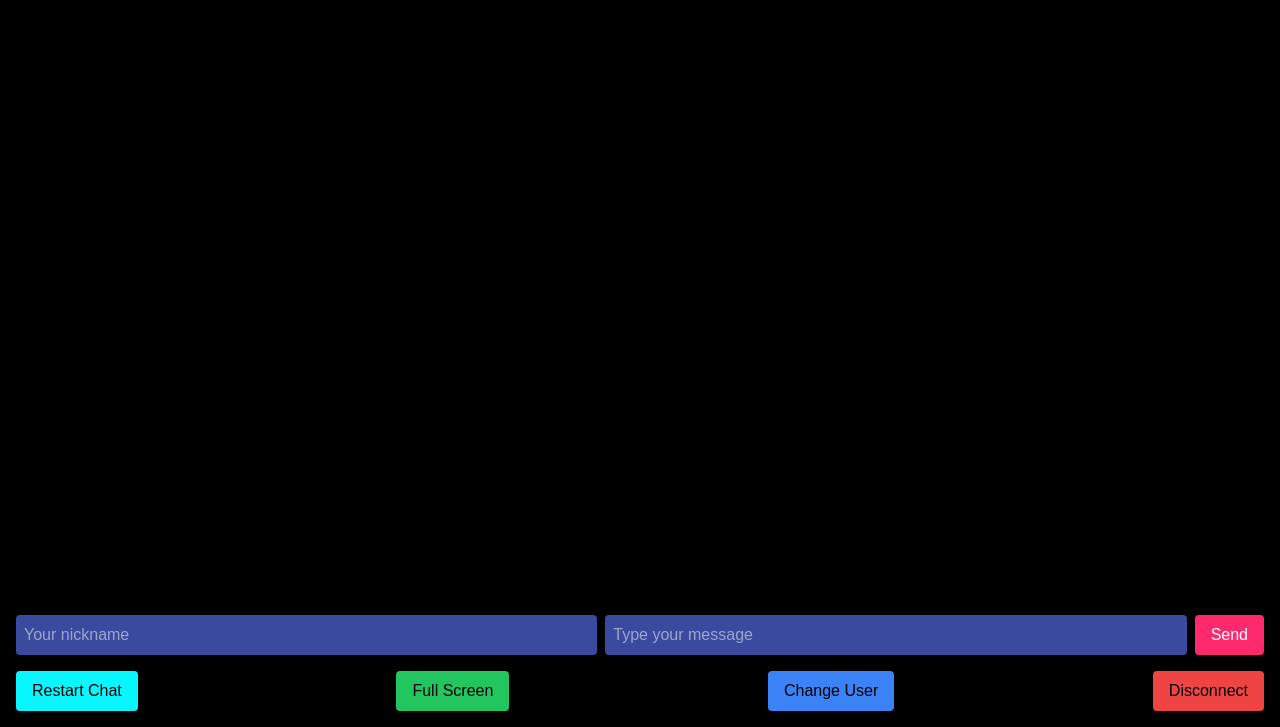
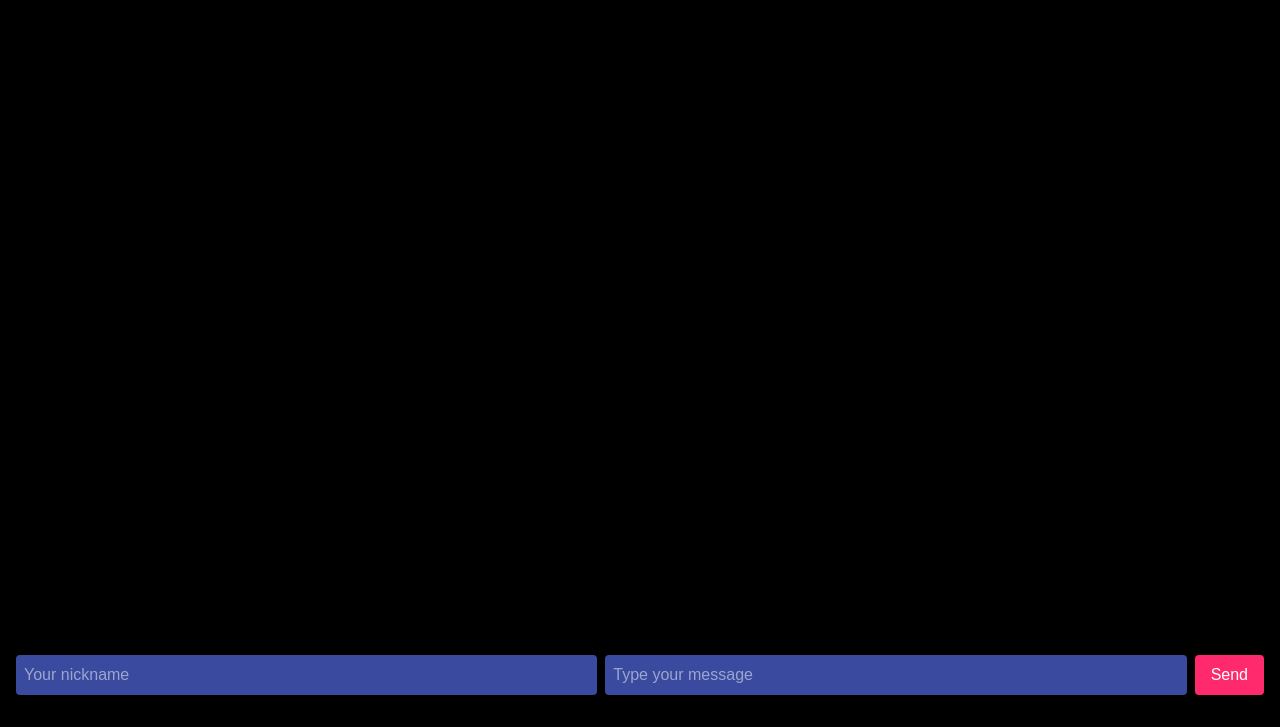
Before and after one commit to Jerieth/CIPHER, a Flask app: page / in a window 1280 px wide. Shown: the part 73-800 px from the top of the page. Run offline with Flask 3, Linux system fonts and the light colour scheme; some libraries are stand-ins or nearby versions.

Commit message:
Agent step completed: Rollback the repository to checkpoint c6c6c879

```diff
--- a/app.py
+++ b/app.py
@@ -1,7 +1,5 @@
 from flask import Flask, render_template
 from flask_socketio import SocketIO, emit
-import time
-import random
 
 app = Flask(__name__)
 app.config['SECRET_KEY'] = 'secret!'
@@ -25,20 +23,5 @@ def handle_message(data):
     nickname = data['nickname']
     emit('receive_message', {'message': message, 'nickname': nickname}, broadcast=True)
 
-    # Simulate CIPHER's response
-    socketio.start_background_task(send_cipher_response, nickname)
-
-def send_cipher_response(user_name):
-    time.sleep(random.uniform(1, 3))  # Random delay between 1 and 3 seconds
-    responses = [
-        f"Thank you for your message, {user_name}. How can I assist you today?",
-        f"Greetings, {user_name}. What would you like to know about the EVA mission?",
-        f"Hello {user_name}, I'm here to help with any questions about our space exploration efforts.",
-        f"{user_name}, your input is valuable. What aspect of the mission would you like to discuss?",
-        f"Welcome, {user_name}. I'm ready to provide information on our current space technologies and missions."
-    ]
-    cipher_message = random.choice(responses)
-    socketio.emit('receive_message', {'message': cipher_message, 'nickname': 'CIPHER'})
-
 if __name__ == '__main__':
     socketio.run(app, host='0.0.0.0', port=5000)
--- a/static/css/output.css
+++ b/static/css/output.css
@@ -617,10 +617,6 @@ video {
   flex-direction: column;
 }
 
-.justify-between {
-  justify-content: space-between;
-}
-
 .gap-2 {
   gap: 0.5rem;
 }
@@ -642,11 +638,6 @@ video {
   background-color: rgb(0 0 0 / var(--tw-bg-opacity));
 }
 
-.bg-blue-500 {
-  --tw-bg-opacity: 1;
-  background-color: rgb(59 130 246 / var(--tw-bg-opacity));
-}
-
 .bg-cosmic-blue {
   --tw-bg-opacity: 1;
   background-color: rgb(58 74 158 / var(--tw-bg-opacity));
@@ -657,24 +648,9 @@ video {
   background-color: rgb(0 0 0 / var(--tw-bg-opacity));
 }
 
-.bg-green-500 {
-  --tw-bg-opacity: 1;
-  background-color: rgb(34 197 94 / var(--tw-bg-opacity));
-}
-
-.bg-neon-cyan {
-  --tw-bg-opacity: 1;
-  background-color: rgb(8 247 254 / var(--tw-bg-opacity));
-}
-
 .bg-neon-pink {
   --tw-bg-opacity: 1;
   background-color: rgb(255 42 109 / var(--tw-bg-opacity));
-}
-
-.bg-red-500 {
-  --tw-bg-opacity: 1;
-  background-color: rgb(239 68 68 / var(--tw-bg-opacity));
 }
 
 .bg-opacity-75 {
@@ -710,11 +686,6 @@ video {
 .text-4xl {
   font-size: 2.25rem;
   line-height: 2.5rem;
-}
-
-.text-deep-space {
-  --tw-text-opacity: 1;
-  color: rgb(0 0 0 / var(--tw-text-opacity));
 }
 
 .text-neon-cyan {
--- a/static/js/chat.js
+++ b/static/js/chat.js
@@ -4,67 +4,27 @@ document.addEventListener('DOMContentLoaded', () => {
     const messageForm = document.getElementById('message-form');
     const messageInput = document.getElementById('message-input');
     const nicknameInput = document.getElementById('nickname-input');
-    const changeUserBtn = document.getElementById('change-user-btn');
-    const restartChatBtn = document.getElementById('restart-chat-btn');
-    const fullScreenBtn = document.getElementById('full-screen-btn');
-    const disconnectBtn = document.getElementById('disconnect-btn');
-
-    let isUsernameLocked = false;
 
     messageForm.addEventListener('submit', (e) => {
         e.preventDefault();
         if (messageInput.value && nicknameInput.value) {
             socket.emit('send_message', { message: messageInput.value, nickname: nicknameInput.value });
             messageInput.value = '';
-            if (!isUsernameLocked) {
-                nicknameInput.readOnly = true;
-                isUsernameLocked = true;
-            }
         }
     });
 
     socket.on('receive_message', (data) => {
         const messageElement = document.createElement('div');
-        messageElement.classList.add('message', data.nickname === 'CIPHER' ? 'cipher-message' : 'user-message');
         messageElement.textContent = `${data.nickname}: ${data.message}`;
         chatMessages.appendChild(messageElement);
         chatMessages.scrollTop = chatMessages.scrollHeight;
     });
 
-    changeUserBtn.addEventListener('click', () => {
-        nicknameInput.readOnly = false;
-        isUsernameLocked = false;
-        nicknameInput.value = '';
-        nicknameInput.focus();
-    });
-
-    restartChatBtn.addEventListener('click', () => {
-        chatMessages.innerHTML = '';
-        nicknameInput.readOnly = false;
-        isUsernameLocked = false;
-        nicknameInput.value = '';
-        nicknameInput.focus();
-        socket.emit('restart_chat');
-    });
-
-    fullScreenBtn.addEventListener('click', () => {
-        if (!document.fullscreenElement) {
-            document.documentElement.requestFullscreen();
-        } else {
-            document.exitFullscreen();
-        }
-    });
-
-    disconnectBtn.addEventListener('click', () => {
-        socket.disconnect();
-        chatMessages.innerHTML += '<div class="system-message">Disconnected from server</div>';
-    });
-
     socket.on('connect', () => {
-        chatMessages.innerHTML += '<div class="system-message">Connected to server</div>';
+        console.log('Connected to server');
     });
 
     socket.on('disconnect', () => {
-        chatMessages.innerHTML += '<div class="system-message">Disconnected from server</div>';
+        console.log('Disconnected from server');
     });
 });
--- a/templates/index.html
+++ b/templates/index.html
@@ -16,12 +16,6 @@
             <input type="text" id="message-input" placeholder="Type your message" required class="flex-grow p-2 rounded bg-cosmic-blue text-star-white placeholder-star-white placeholder-opacity-50">
             <button type="submit" class="px-4 py-2 bg-neon-pink text-star-white rounded hover:bg-opacity-80 transition-colors">Send</button>
         </form>
-        <div class="flex justify-between">
-            <button id="restart-chat-btn" class="px-4 py-2 bg-neon-cyan text-deep-space rounded hover:bg-opacity-80 transition-colors">Restart Chat</button>
-            <button id="full-screen-btn" class="px-4 py-2 bg-green-500 text-deep-space rounded hover:bg-opacity-80 transition-colors">Full Screen</button>
-            <button id="change-user-btn" class="px-4 py-2 bg-blue-500 text-deep-space rounded hover:bg-opacity-80 transition-colors">Change User</button>
-            <button id="disconnect-btn" class="px-4 py-2 bg-red-500 text-deep-space rounded hover:bg-opacity-80 transition-colors">Disconnect</button>
-        </div>
     </div>
     <script src="{{ url_for('static', filename='js/chat.js') }}"></script>
 </body>
```
